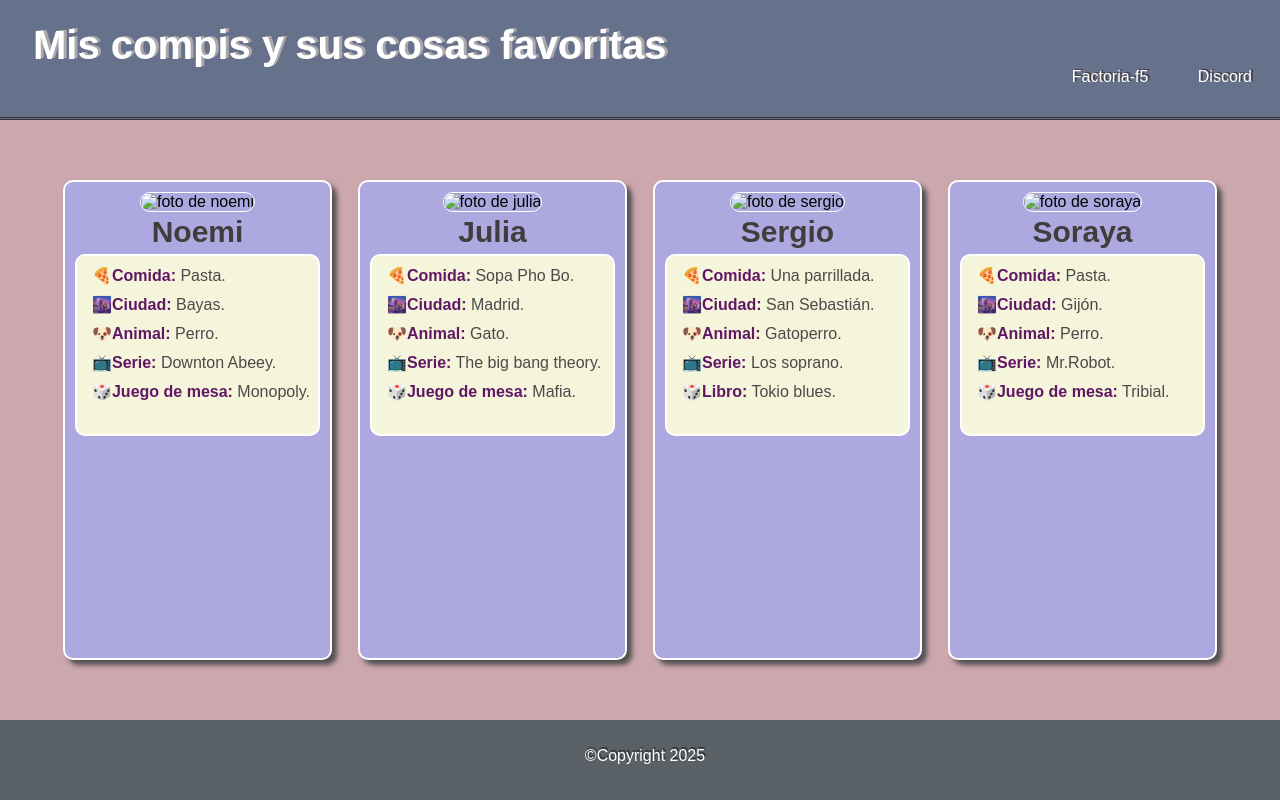
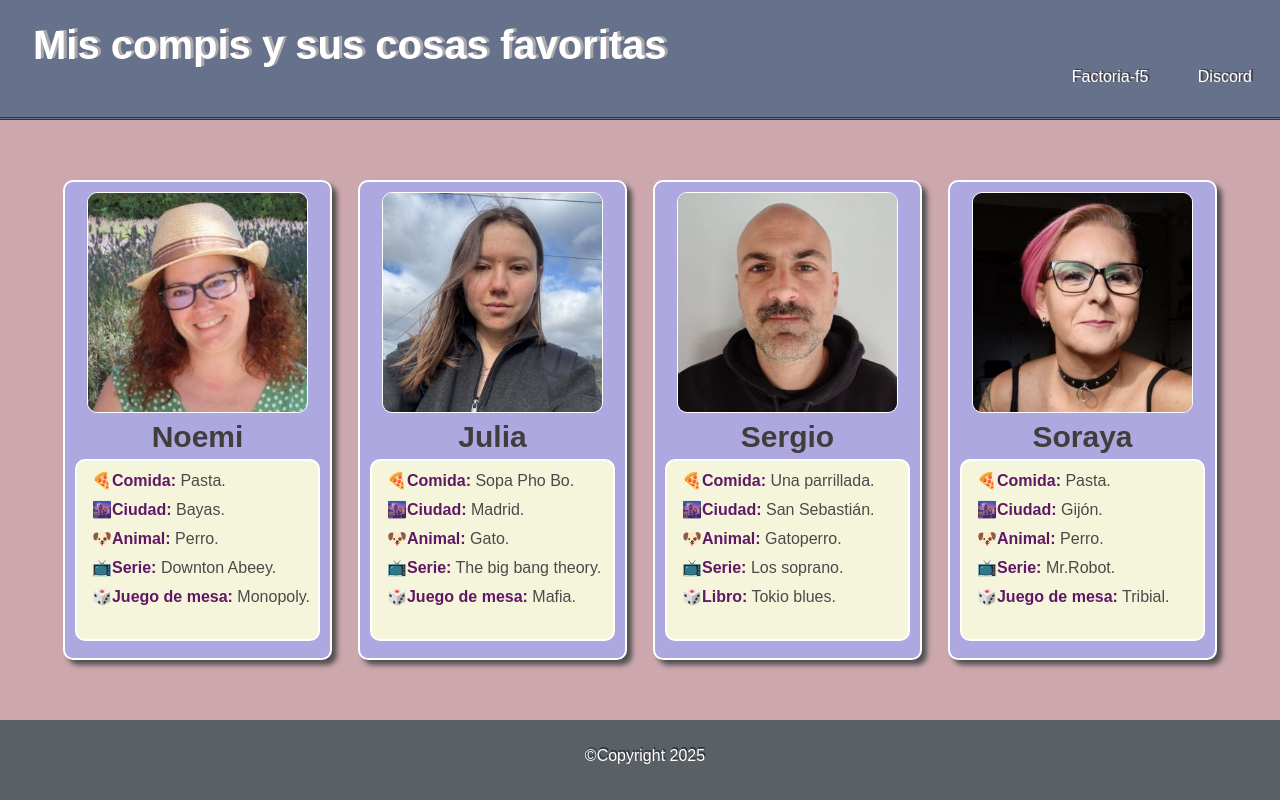
Before and after one commit to cuyssi/proyecto1-cards, a plain HTML site: page index.html in a window 1280 px wide. Drawn offline with Linux system fonts and the light colour scheme; the site is published under a folder, as on GitHub Pages, so addresses that start at the root find nothing.

Commit message:
arreglo rutas img

```diff
--- a/index.html
+++ b/index.html
@@ -29,7 +29,7 @@
                 <!--contenedor que agrupa las cartas-->
                 <article class="card noemi"><!--carta-->
                     <!--la carta en si-->
-                    <img src="/fotos/Noemi pr.jpg" alt="foto de noemi" />
+                    <img src="./fotos/Noemi pr.jpg" alt="foto de noemi" />
                     <h2>Noemi</h2>
                     <article class="info">
                         <!--parte de la carta donde agrupa los gustos-->
@@ -72,7 +72,7 @@
                     </article>
                 </article>
                 <article class="card julia">
-                    <img src="/fotos/Julia pr.jpg" alt="foto de julia" />
+                    <img src="./fotos/Julia pr.jpg" alt="foto de julia" />
                     <h2>Julia</h2>
                     <article class="info">
                         <a
@@ -110,7 +110,7 @@
                     </article>
                 </article>
                 <article class="card sergio">
-                    <img src="/fotos/sergio pr.jpg" alt="foto de sergio" />
+                    <img src="./fotos/sergio pr.jpg" alt="foto de sergio" />
                     <h2>Sergio</h2>
                     <article class="info">
                         <a
@@ -152,7 +152,7 @@
                     </article>
                 </article>
                 <article class="card soraya">
-                    <img src="/fotos/Soraya pr.jpg" alt="foto de soraya" />
+                    <img src="./fotos/Soraya pr.jpg" alt="foto de soraya" />
                     <h2>Soraya</h2>
                     <article class="info">
                         <a
```
